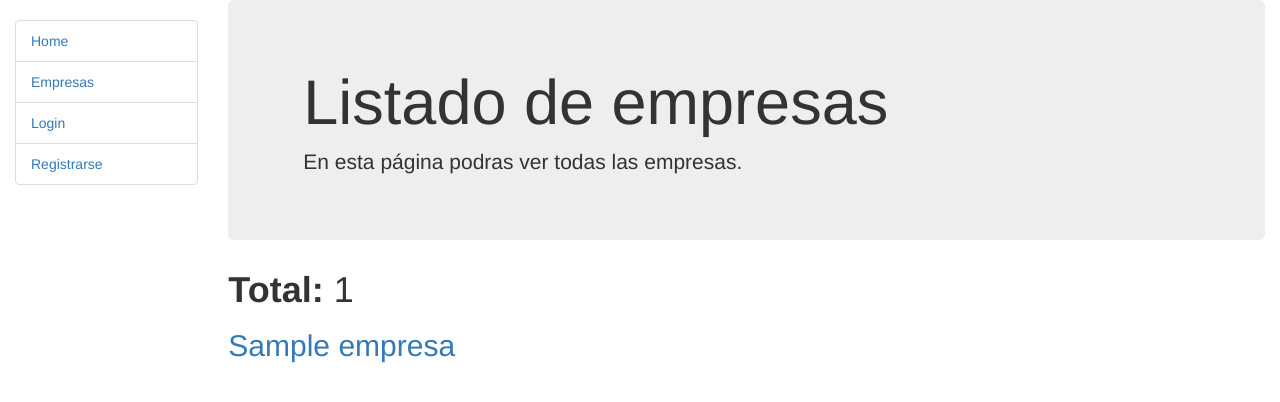
After one commit to DaniCallado95/GSI-Proyecto, a Django app: template GestionConsumo/GestionConsumo/templates/listaEmpresas.html in a window 1280 px wide. The commit adds this page. Shown: the top 402 px of the page. Run offline with Django 3.2, Linux system fonts and the light colour scheme; the template is opened without the code that fills it: most values are stand-ins (such as "Sample title", 1, 10 or a date in 2020); some libraries are stand-ins or nearby versions.

Commit message:
creado listado de empresas

```diff
--- a/GestionConsumo/GestionConsumo/templates/base_generic.html
+++ b/GestionConsumo/GestionConsumo/templates/base_generic.html
@@ -24,7 +24,7 @@
       <ul class="sidebar-nav list-group">
 
         <li class="list-group-item"><a href="{% url 'index' %}">Home</a></li>
-        <li class="list-group-item"><a href="">Empresas</a></li>
+        <li class="list-group-item"><a href="{% url 'lista_empresas' %}">Empresas</a></li>
         {% if user.is_authenticated %}
           <li class="list-group-item">User: {{ user.get_username }}</li>
           <li class="list-group-item"><a href="{% url 'empresa_perfil' pk=empresa %}?next={{request.path}}">Perfil</a></li>
--- /dev/null
+++ b/GestionConsumo/GestionConsumo/templates/listaEmpresas.html
@@ -0,0 +1,18 @@
+{% extends "base_generic.html" %}
+
+{% block content %}
+<div class="jumbotron jumbotron-fuid">
+  <div class="container">
+    <h1 class="display-4">Listado de empresas</h1>
+    <p class="lead">En esta página podras ver todas las empresas.</p>
+  </div>
+</div>
+
+  <h1><strong>Total:</strong> {{ num_empresas }}</h1>
+{% for empresa in empresas %}
+      <div>
+        <h2><a href="">{{ empresa.nombre }}</a></h2>
+      </div>
+{% endfor %}
+
+{% endblock %}
--- a/GestionConsumo/GestionConsumo/urls.py
+++ b/GestionConsumo/GestionConsumo/urls.py
@@ -4,6 +4,7 @@ from . import views
 
 urlpatterns = [
     url(r'^$', views.index, name='index'),
+    url(r'^empresa/listar/$', views.listar_empresas, name='lista_empresas'),
     url(r'^empresa/new/$', views.empresa_new, name='empresa_new'),
     url(r'^empresa/new/verifyRegister$', views.verifyRegister, name='verifyRegister'),
     url(r'^empresa/(?P<pk>\d+)/perfil$', views.empresa_perfil, name='empresa_perfil'),
```
Also changed, not shown: GestionConsumo/GestionConsumo/views.py (+9 -0 lines), GestionConsumo/db.sqlite3.
